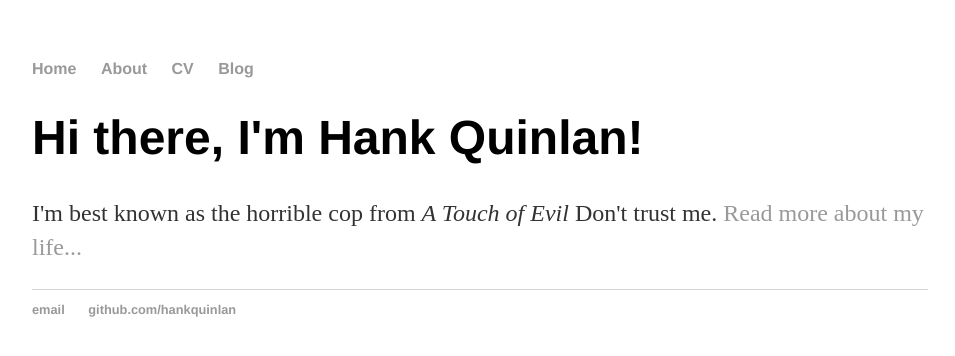
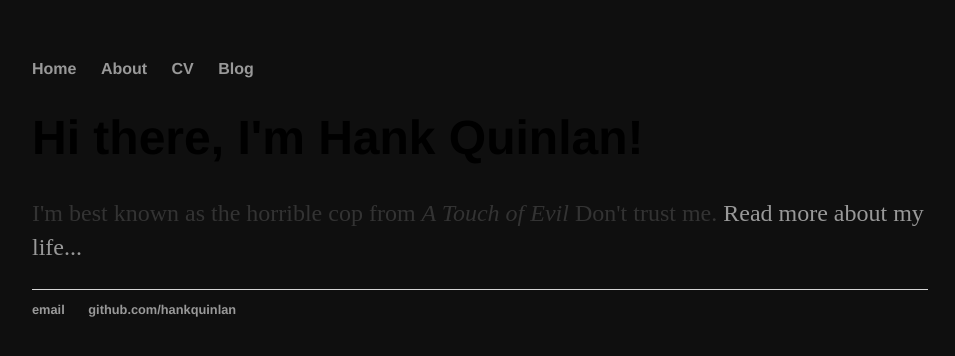
Before and after one commit to subhasish1315/subhasish1315.github.io, a plain HTML site: page index.html in a window 1280 px wide. Shown: the whole page, without its empty margins (160-1115 px from the left). Drawn offline with Linux system fonts and the light colour scheme.

Commit message:
Update main.css

```diff
--- a/css/main.css
+++ b/css/main.css
@@ -1,6 +1,7 @@
 body {
     margin: 60px auto;
     width: 70%;
+    background: #0f0f0f;
 }
 nav ul, footer ul {
     font-family:'Helvetica', 'Arial', 'Sans-Serif';
```
